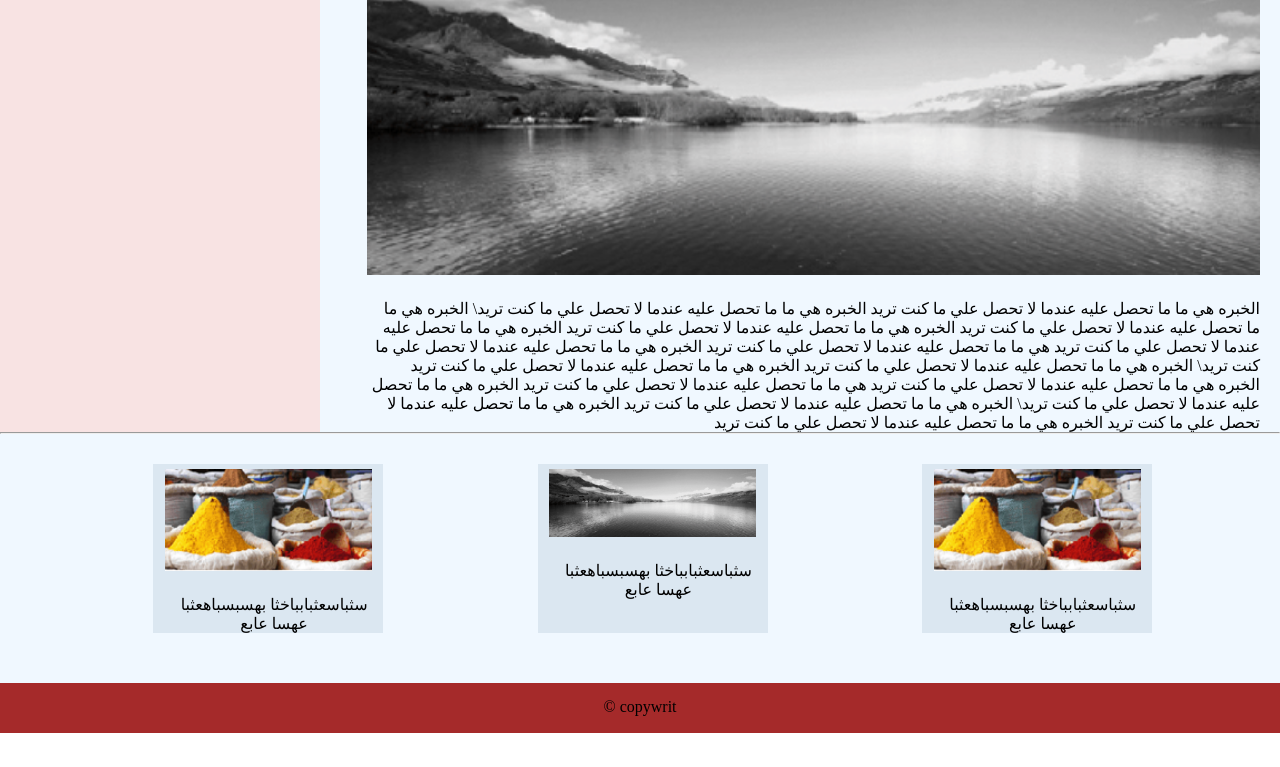
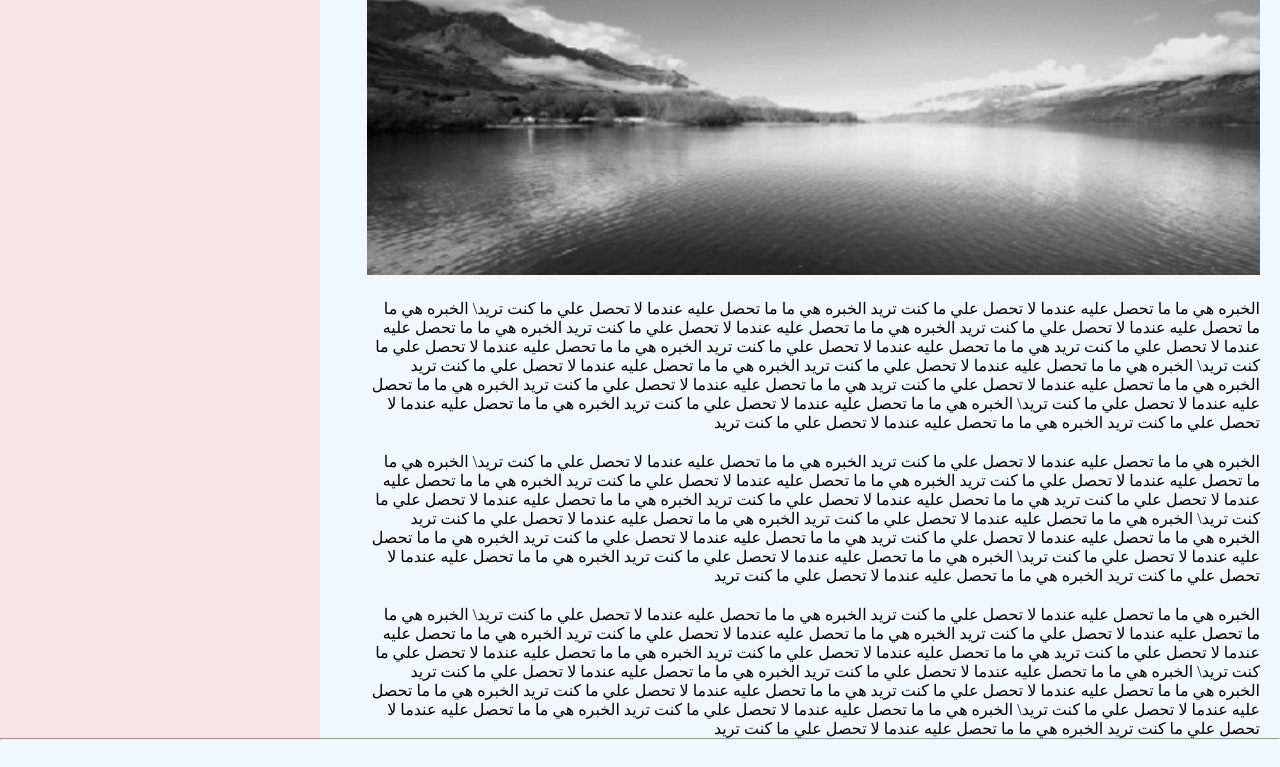
Before and after one commit to AhmedTefa1/n, a plain HTML site: page index.html in a window 1280 px wide. Shown: the part 159-926 px from the top of the page. Before the commit the page ends 892 px from the top, so only its background shows below. Drawn offline with Linux system fonts and the light colour scheme.

Commit message:
Update index.html

```diff
--- a/index.html
+++ b/index.html
@@ -39,6 +39,38 @@
             الخبره هي ما ما تحصل عليه عندما لا تحصل علي ما كنت تريد
 
         </p>
+        <p>الخبره هي ما ما تحصل عليه عندما لا تحصل علي ما كنت تريد
+            الخبره هي ما ما تحصل عليه عندما لا تحصل علي ما كنت تريد\
+            الخبره هي ما ما تحصل عليه عندما لا تحصل علي ما كنت تريد
+            الخبره هي ما ما تحصل عليه عندما لا تحصل علي ما كنت تريد
+            الخبره هي ما ما تحصل عليه عندما لا تحصل علي ما كنت تريد
+            هي ما ما تحصل عليه عندما لا تحصل علي ما كنت تريد
+            الخبره هي ما ما تحصل عليه عندما لا تحصل علي ما كنت تريد\
+            الخبره هي ما ما تحصل عليه عندما لا تحصل علي ما كنت تريد
+            الخبره هي ما ما تحصل عليه عندما لا تحصل علي ما كنت تريد
+            الخبره هي ما ما تحصل عليه عندما لا تحصل علي ما كنت تريد هي ما ما تحصل عليه عندما لا تحصل علي ما كنت تريد
+            الخبره هي ما ما تحصل عليه عندما لا تحصل علي ما كنت تريد\
+            الخبره هي ما ما تحصل عليه عندما لا تحصل علي ما كنت تريد
+            الخبره هي ما ما تحصل عليه عندما لا تحصل علي ما كنت تريد
+            الخبره هي ما ما تحصل عليه عندما لا تحصل علي ما كنت تريد
+
+        </p>
+        <p>الخبره هي ما ما تحصل عليه عندما لا تحصل علي ما كنت تريد
+            الخبره هي ما ما تحصل عليه عندما لا تحصل علي ما كنت تريد\
+            الخبره هي ما ما تحصل عليه عندما لا تحصل علي ما كنت تريد
+            الخبره هي ما ما تحصل عليه عندما لا تحصل علي ما كنت تريد
+            الخبره هي ما ما تحصل عليه عندما لا تحصل علي ما كنت تريد
+            هي ما ما تحصل عليه عندما لا تحصل علي ما كنت تريد
+            الخبره هي ما ما تحصل عليه عندما لا تحصل علي ما كنت تريد\
+            الخبره هي ما ما تحصل عليه عندما لا تحصل علي ما كنت تريد
+            الخبره هي ما ما تحصل عليه عندما لا تحصل علي ما كنت تريد
+            الخبره هي ما ما تحصل عليه عندما لا تحصل علي ما كنت تريد هي ما ما تحصل عليه عندما لا تحصل علي ما كنت تريد
+            الخبره هي ما ما تحصل عليه عندما لا تحصل علي ما كنت تريد\
+            الخبره هي ما ما تحصل عليه عندما لا تحصل علي ما كنت تريد
+            الخبره هي ما ما تحصل عليه عندما لا تحصل علي ما كنت تريد
+            الخبره هي ما ما تحصل عليه عندما لا تحصل علي ما كنت تريد
+
+        </p>
 
 
     </main>
```
